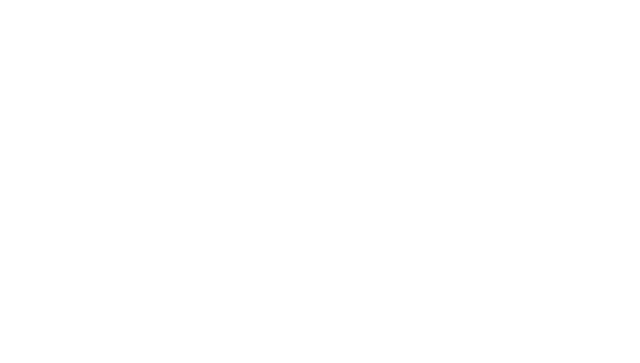
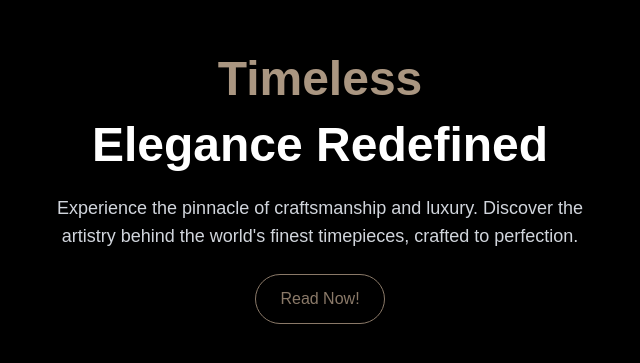
Before and after one commit to shayanbalochofficial/WatchLog, a Next.js app: page / in a window 1280 px wide. Shown: the part 215-578 px from the top of the page, without its empty margins (320-960 px from the left). Built offline with nearby package versions, Linux system fonts and the light colour scheme.

Commit message:
Built Hero Section

```diff
--- a/src/components/hero.tsx
+++ b/src/components/hero.tsx
@@ -1,11 +1,39 @@
-import React from 'react'
+import Link from "next/link";
+import React from "react";
 
-function hero() {
+const HeroSection: React.FC = () => {
   return (
-    <div>
+    <section
+      className="relative w-full h-screen bg-cover bg-center"
+      style={{
+        backgroundImage:
+          "linear-gradient(to bottom, rgba(0, 0, 0, 0.4), rgba(0, 0, 0, 0.6)), url('/bg-hero.jpg')",
+      }}
+    >
+      {/* Overlay */}
+      <div className="absolute inset-0 bg-black bg-opacity-60"></div>
 
-    </div>
-  )
-}
+      {/* Content */}
+      <div className="relative z-10 h-full flex flex-col justify-center items-center text-center px-6">
+        <h1 className="text-3xl md:text-5xl font-bold text-[#aa9681] leading-snug">
+          Timeless
+          <br className="hidden lg:inline-block" />
+          <span className="text-white">Elegance Redefined</span>
+        </h1>
+        <p className="mt-4 text-sm md:text-lg text-gray-300 max-w-xl">
+          Experience the pinnacle of craftsmanship and luxury. Discover the
+          artistry behind the world&apos;s finest timepieces, crafted to
+          perfection.
+        </p>
+        <Link
+          href="/blogs"
+          className="mt-6 px-6 py-3 bg-transparent border border-[#8a7968] text-[#8a7968] rounded-full hover:bg-[#8a7968] hover:text-black transition-all duration-200"
+        >
+          Read Now!
+        </Link>
+      </div>
+    </section>
+  );
+};
 
-export default hero
+export default HeroSection;
```
